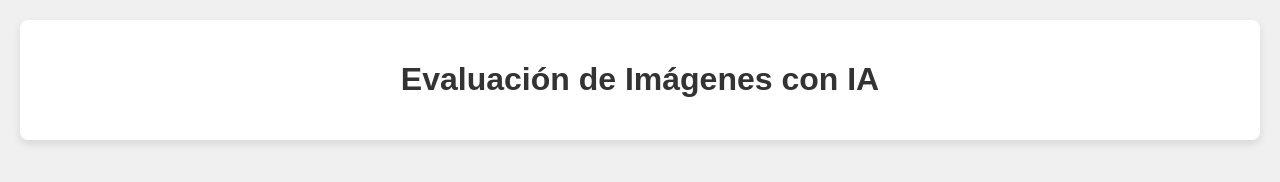
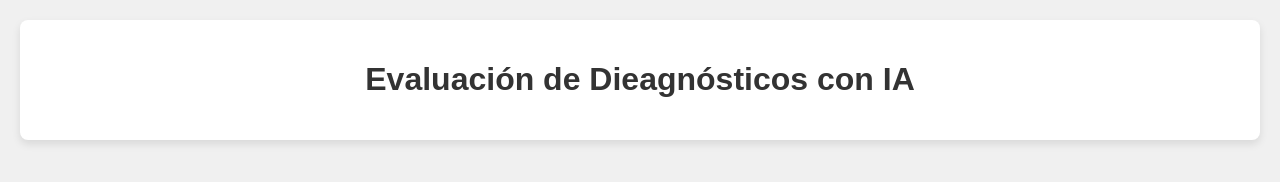
Before and after one commit to AgritecGeo/evaluate_responses, a plain HTML site: page index.html in a window 1280 px wide. Drawn offline with Linux system fonts and the light colour scheme.

Commit message:
Update_titles index.html

```diff
--- a/index.html
+++ b/index.html
@@ -3,12 +3,12 @@
 <head>
     <meta charset="UTF-8">
     <meta name="viewport" content="width=device-width, initial-scale=1.0">
-    <title>Visualizador de Evaluaciones de Imágenes</title>
+    <title>Evaluación de Diagnósticos</title>
     <link rel="stylesheet" href="styles.css">
 </head>
 <body>
     <div class="container">
-        <h1>Evaluación de Imágenes con IA</h1>
+        <h1>Evaluación de Dieagnósticos con IA</h1>
         <div id="img-container" class="img-container">
             <!-- Las imágenes y sus evaluaciones se cargarán aquí dinámicamente -->
         </div>
```
